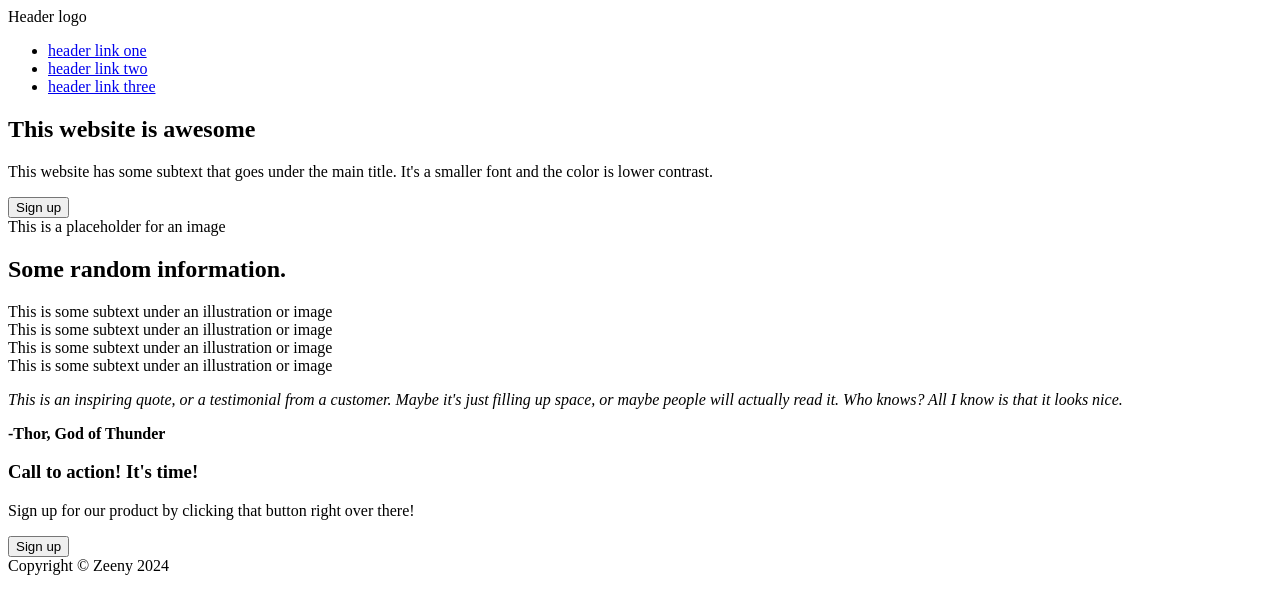
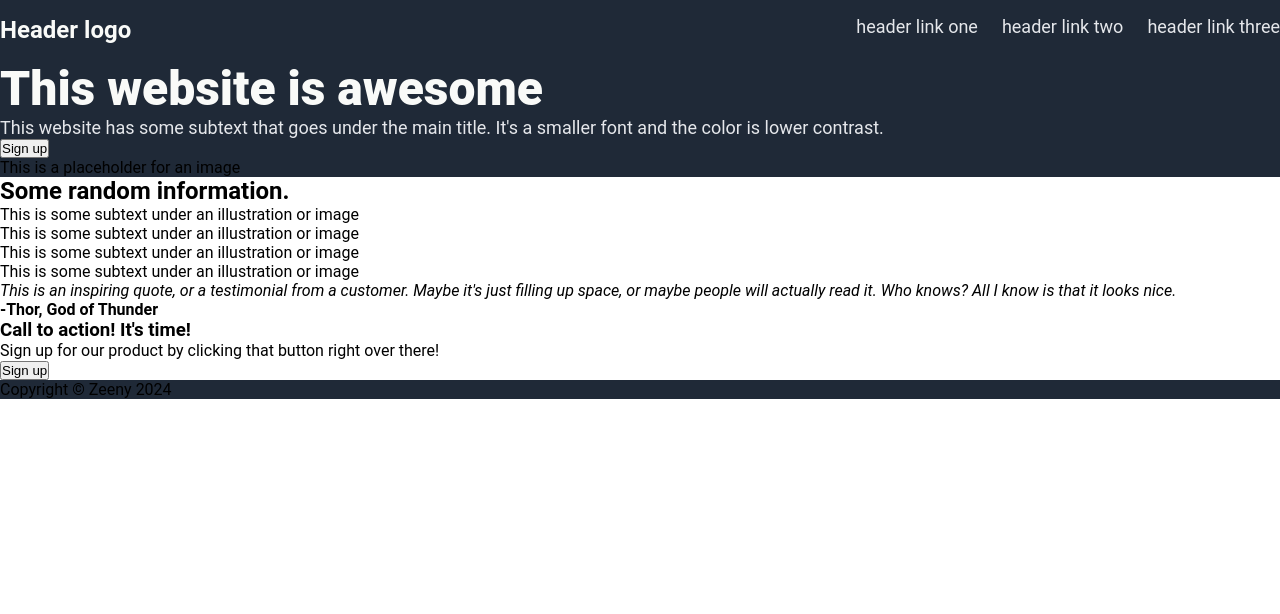
Before and after one commit to kzeen/odin-landing-page, a plain HTML site: page index.html in a window 1280 px wide. Drawn offline with Linux system fonts and the light colour scheme.

Commit message:
Add initial navbar styling
Also added class of "footer" to footer element

```diff
--- a/index.html
+++ b/index.html
@@ -81,7 +81,7 @@
             </button>
         </div>
     </section>
-    <footer>
+    <footer class="footer">
         Copyright &#169; Zeeny 2024
     </footer>
 </body>
--- a/styles.css
+++ b/styles.css
@@ -0,0 +1,54 @@
+* {
+    box-sizing: border-box;
+    margin: 0;
+    padding: 0;
+}
+
+body {
+    font-family: 'Roboto', sans-serif;
+}
+
+ul {
+    list-style-type: none;
+}
+
+a {
+    text-decoration: none;
+}
+
+.container {
+    max-width: 1300px;
+    margin: 0 auto;
+}
+
+.header, .footer {
+    background-color: #1F2937;
+}
+
+.navbar .container {
+    display: flex;
+    justify-content: space-between;
+    padding: 16px 0;
+}
+
+.navbar ul {
+    display: flex;
+    gap: 24px;
+}
+
+.navbar .logo {
+    font-size: 24px;
+    font-weight: 600;
+    color: #F9FAF8;
+}
+
+.navbar a, .header-main p {
+    font-size: 18px;
+    color: #E5E7EB;
+}
+
+.header-main h1 {
+    font-size: 48px;
+    font-weight: 800;
+    color: #F9FAF8;
+}
```
